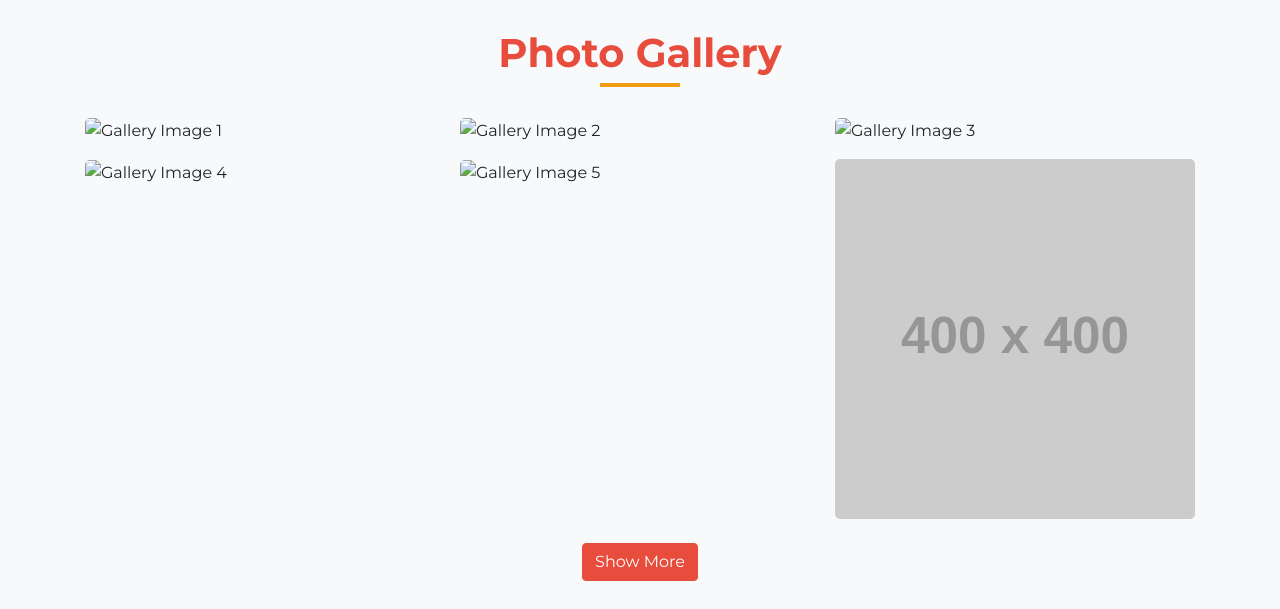
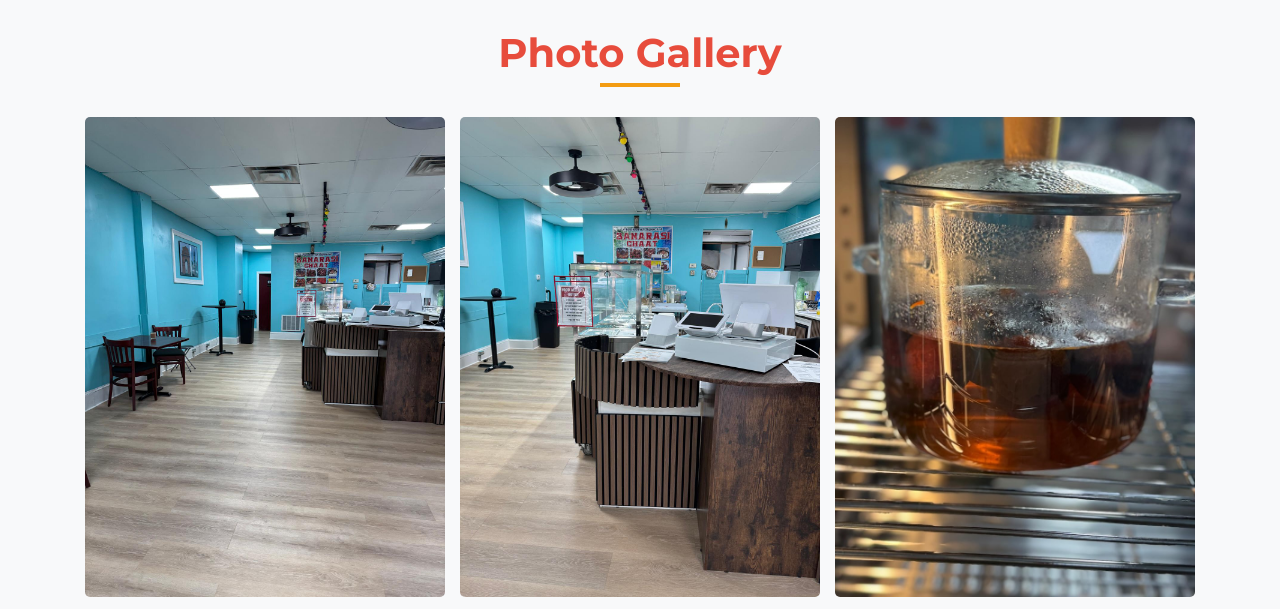
Before and after one commit to rahmedae/dilli, a plain HTML site: page index.html in a window 1280 px wide. Shown: the part 8450-9059 px from the top of the page. Drawn offline with nearby package versions, Linux system fonts and the light colour scheme; placeholder pictures from the web are drawn by us.

Commit message:
Update index.html

```diff
--- a/index.html
+++ b/index.html
@@ -768,19 +768,19 @@
             <h2 class="text-center section-heading" data-aos="fade-up">Photo Gallery</h2>
             <div class="gallery-grid" id="galleryGrid">
                 <div class="gallery-item" data-aos="fade-up" data-aos-delay="200">
-                    <img src="images/gallery/gal1.jpg" alt="Gallery Image 1" class="gallery-img">
+                    <img src="images/gallery/gal1-min.jpg" alt="Gallery Image 1" class="gallery-img">
                 </div>
                 <div class="gallery-item" data-aos="fade-up" data-aos-delay="300">
-                    <img src="images/gallery/gal2.jpg" alt="Gallery Image 2" class="gallery-img">
+                    <img src="images/gallery/gal2-min.jpg" alt="Gallery Image 2" class="gallery-img">
                 </div>
                 <div class="gallery-item" data-aos="fade-up" data-aos-delay="400">
-                    <img src="images/gallery/gal3.jpg" alt="Gallery Image 3" class="gallery-img">
+                    <img src="images/gallery/gal3-min.jpg" alt="Gallery Image 3" class="gallery-img">
                 </div>
                 <div class="gallery-item" data-aos="fade-up" data-aos-delay="500">
-                    <img src="images/gallery/gal4.jpg" alt="Gallery Image 4" class="gallery-img">
+                    <img src="images/gallery/gal4-min.jpg" alt="Gallery Image 4" class="gallery-img">
                 </div>
                 <div class="gallery-item" data-aos="fade-up" data-aos-delay="600">
-                    <img src="images/gallery/gal5.jpg" alt="Gallery Image 5" class="gallery-img">
+                    <img src="images/gallery/gal5-min.jpg" alt="Gallery Image 5" class="gallery-img">
                 </div>
                 <div class="gallery-item" data-aos="fade-up" data-aos-delay="700">
                     <img src="https://placehold.co/400x400" alt="Gallery Image 6" class="gallery-img">
```
